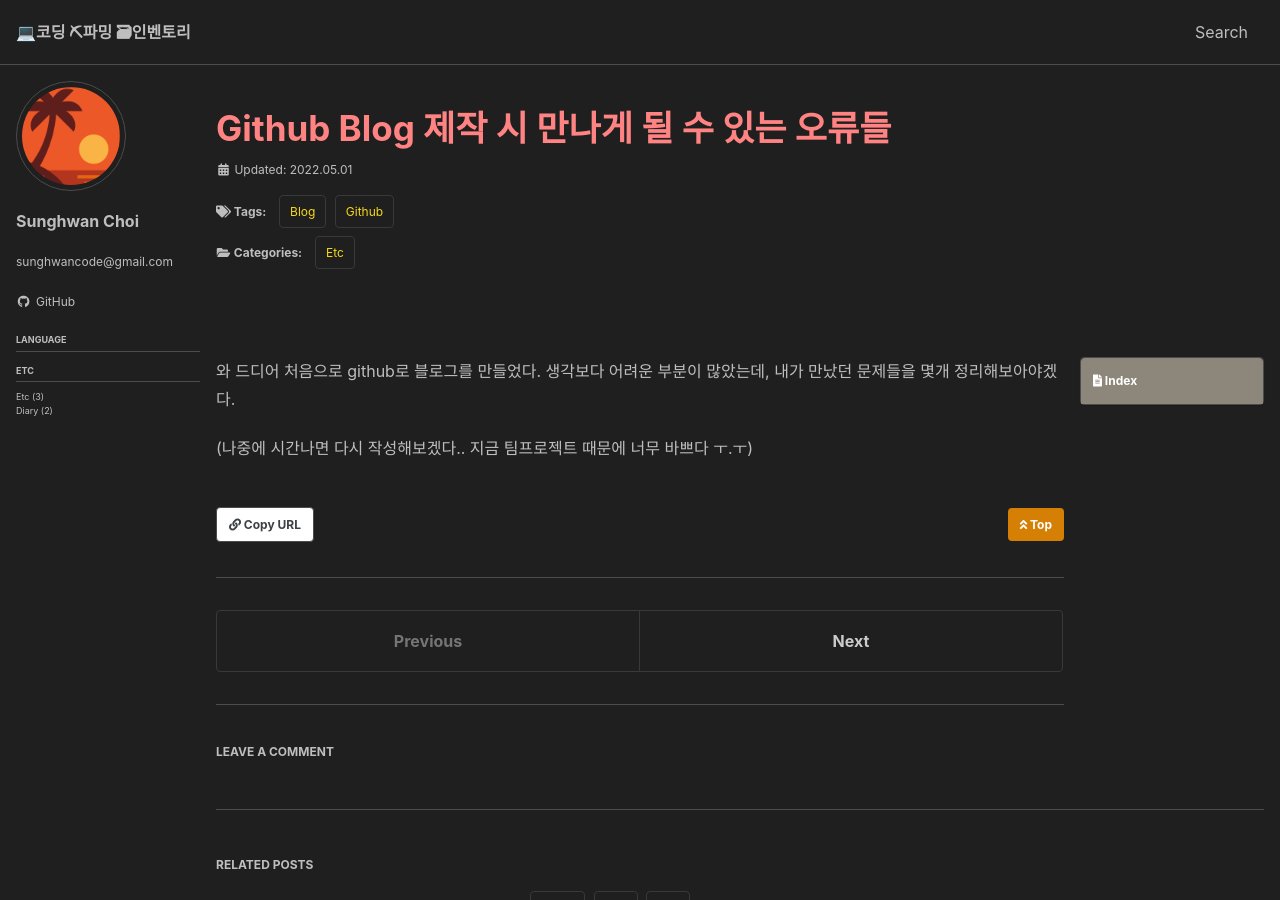
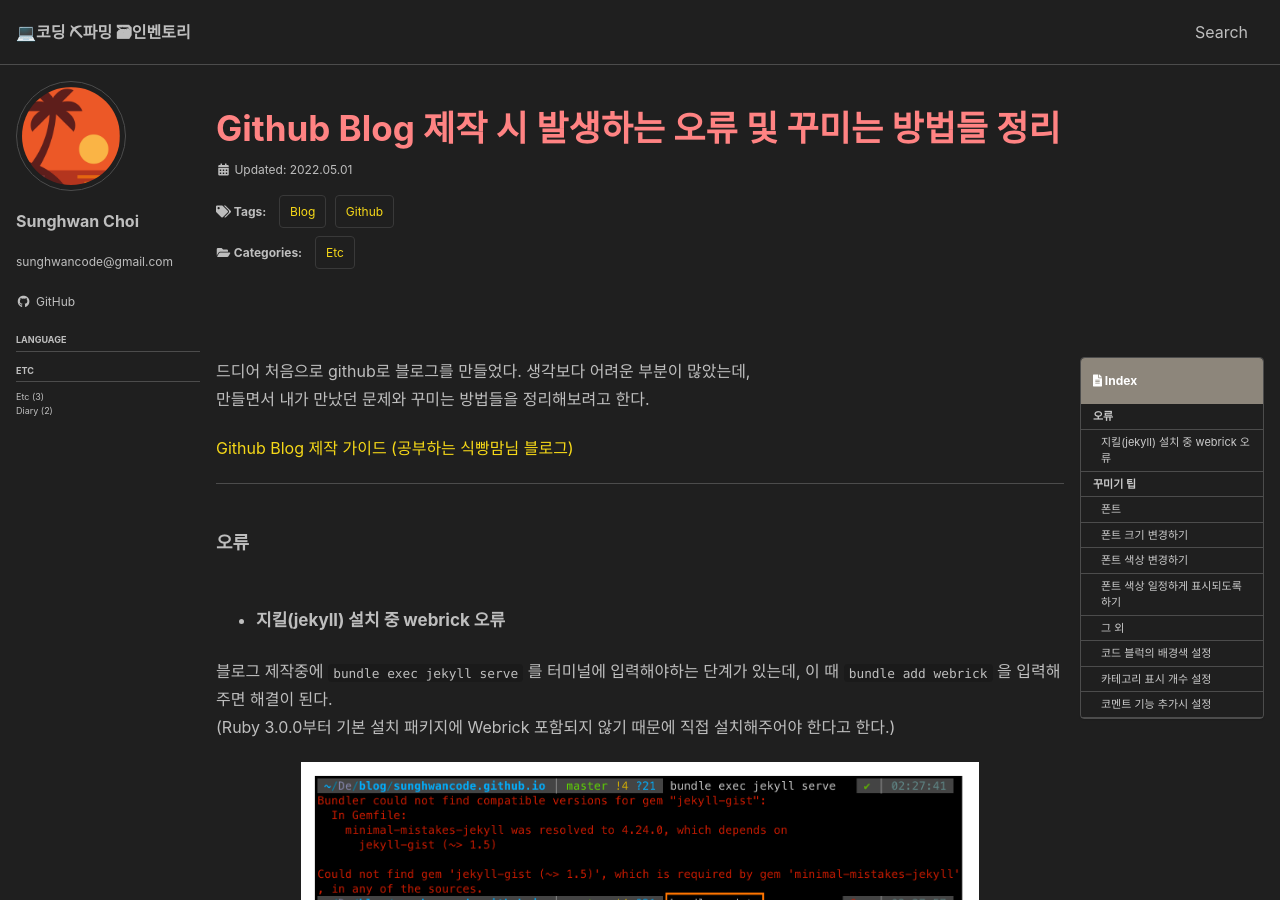
Before and after one commit to sunghwancode/sunghwancode.github.io, a Jekyll site: the page built from _posts/Etc/2022-05-01-github-blog1.md, in a window 1280 px wide and 900 px high. Built offline with Jekyll 4.4.1, drawn with Linux system fonts in a browser that asks for light colours; cached includes are drawn as plain includes; comment, search, counter and statistics services are not loaded; some of the changed text lies outside the part shown.

Commit message:
github blog 설정 팁

````diff
--- a/_includes/post__taxonomy.html
+++ b/_includes/post__taxonomy.html
@@ -30,7 +30,7 @@
                     <a href="{{ category_word | slugify | prepend: path_type | prepend: site.category_archive.path | relative_url }}" class="page__taxonomy-item-category" rel="tag">{{ category_word }}</a>{%- unless forloop.last -%}<span class="sep"> </span>{%- endunless -%}
                 {%- endfor -%} -->
 
-                <!--(수정) 태그그가 일반 본문에 나와있는 태그처럼 네모 박스안에 있게 하기  default= class="page__taxonomy-item-tag" -->
+                <!--(수정) 태그가 일반 본문에 나와있는 태그처럼 네모 박스안에 있게 하기  default= class="page__taxonomy-item-tag" -->
                 {% for hash in tag_hashes %}
                     {% assign keyValue = hash | split: '|' %}
                     {% capture tag_word %}{{ keyValue[1] | strip_newlines }}{% endcapture %}
--- a/_posts/Etc/2022-05-01-github-blog1.md
+++ b/_posts/Etc/2022-05-01-github-blog1.md
@@ -1,5 +1,5 @@
 ---
-title: "Github Blog 제작 시 만나게 될 수 있는 오류들"
+title: "Github Blog 제작 시 발생하는 오류 및 꾸미는 방법들 정리"
 
 categories:
   - Etc
@@ -10,7 +10,65 @@ toc: true
 toc_sticky: true
 ---
 
-와 드디어 처음으로 github로 블로그를 만들었다. 생각보다 어려운 부분이 많았는데,
-내가 만났던 문제들을 몇개 정리해보아야겠다.
+드디어 처음으로 github로 블로그를 만들었다. 생각보다 어려운 부분이 많았는데,
+만들면서 내가 만났던 문제와 꾸미는 방법들을 정리해보려고 한다.
 
-(나중에 시간나면 다시 작성해보겠다.. 지금 팀프로젝트 때문에 너무 바쁘다 ㅜ.ㅜ)
+<a href="https://ansohxxn.github.io/categories/blog">Github Blog 제작 가이드 (공부하는 식빵맘님 블로그)</a>
+
+---
+
+### 오류
+
+* #### 지킬(jekyll) 설치 중 webrick 오류
+
+블로그 제작중에 ```bundle exec jekyll serve``` 를 터미널에 입력해야하는 단계가 있는데, 이 때 ```bundle add webrick``` 을 입력해주면 해결이 된다.
+(Ruby 3.0.0부터 기본 설치 패키지에 Webrick 포함되지 않기 때문에 직접 설치해주어야 한다고 한다.)
+
+<center>
+<img src="../../assets/images/webrick.png" width="80%">
+</center>
+
+---
+
+### 꾸미기 팁
+블로그를 제작할 때 수정한 부분은 최대한 주석처리하면서 기록해놨으니, 나의 블로그와 비슷하게 만들고 싶은 부분은 sunghwancode.github.io 레포지토리에서 '수정' 이라고 검색하면 확인할 수 있다. <a href="https://github.com/sunghwancode/sunghwancode.github.io/search?q=%EC%88%98%EC%A0%95"> <b>🔍 확인해보기</b></a>
+
+어느 파일에서 수정해야하는지 파일명도 참고하자.
+
+#### 폰트
+* #### 폰트 크기 변경하기
+<center>
+<img src="../../assets/images/blog-fontsize.png" width="80%">
+</center>
+
+* #### 폰트 색상 변경하기
+<center>
+<img src="../../assets/images/blog-color.png" width="80%">
+</center>
+
+* #### 폰트 색상 일정하게 표시되도록하기
+  만약 내가 설정한 색상과 다르게 표시되는 부분이 있다면 아래 두가지 작업을 진행해보자.
+<center>
+<img src="../../assets/images/blog-inherit.png" width="80%">
+</center>
+<center>
+<img src="../../assets/images/blog-hover.png" width="80%">
+</center>
+
+
+#### 그 외
+* #### 코드 블럭의 배경색 설정
+<center>
+<img src="../../assets/images/blog-codeBackground.png" width="80%">
+</center>
+
+* #### 카테고리 표시 개수 설정
+<center>
+<img src="../../assets/images/blog-grid.png" width="80%">
+</center>
+
+* #### 코멘트 기능 추가시 설정
+  <a href="https://ansohxxn.github.io/blog/utterances/">코멘트 기능 추가하는 방법</a>
+<center>
+<img src="../../assets/images/blog-comment.png" width="80%">
+</center>
--- a/_sass/minimal-mistakes/skins/_custom.scss
+++ b/_sass/minimal-mistakes/skins/_custom.scss
@@ -11,11 +11,7 @@ $code-background-color: mix(#000, $background-color, 15%) !default;
 $code-background-color-dark: mix(#000, $background-color, 20%) !default;
 $form-background-color: mix(#000, $background-color, 15%) !default;
 $footer-background-color: mix(#000, $background-color, 30%) !default;
-$link-color: rgb(
-  246,
-  216,
-  24
-) !default; //(수정) default= mix($primary-color, $text-color, 40%)
+$link-color: rgb(246, 216, 24) !default; //(수정) default= mix($primary-color, $text-color, 40%)
 $link-color-hover: mix(#fff, $link-color, 25%) !default;
 $link-color-visited: mix(#000, $link-color, 25%) !default;
 $masthead-link-color: $text-color !default;
````
Also changed, not shown: assets/images/blog-codeBackground.png (added), assets/images/blog-color.png (added), assets/images/blog-comment.png (added), assets/images/blog-fontsize.png (added), assets/images/blog-grid.png (added), assets/images/blog-hover.png (added), assets/images/blog-inherit.png (added), assets/images/webrick.png (added).
